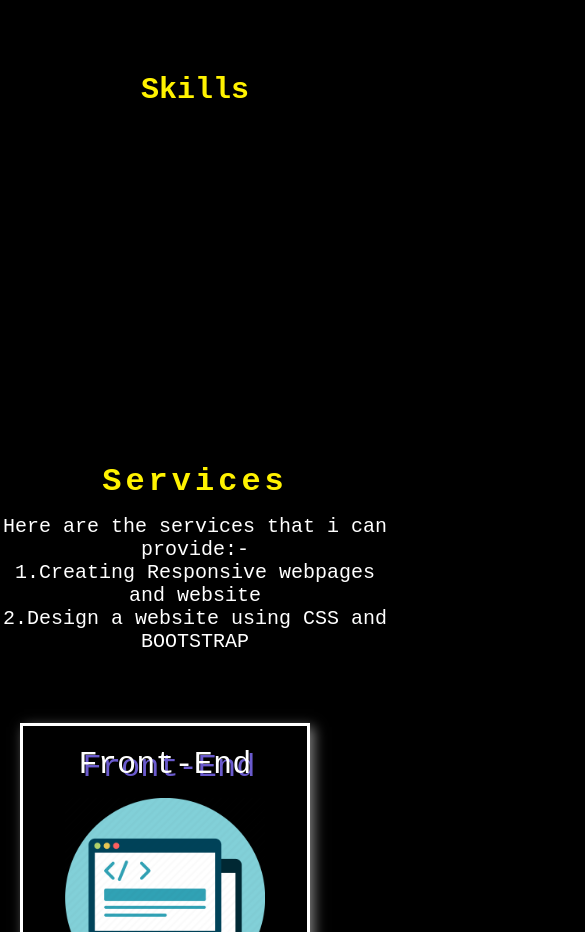
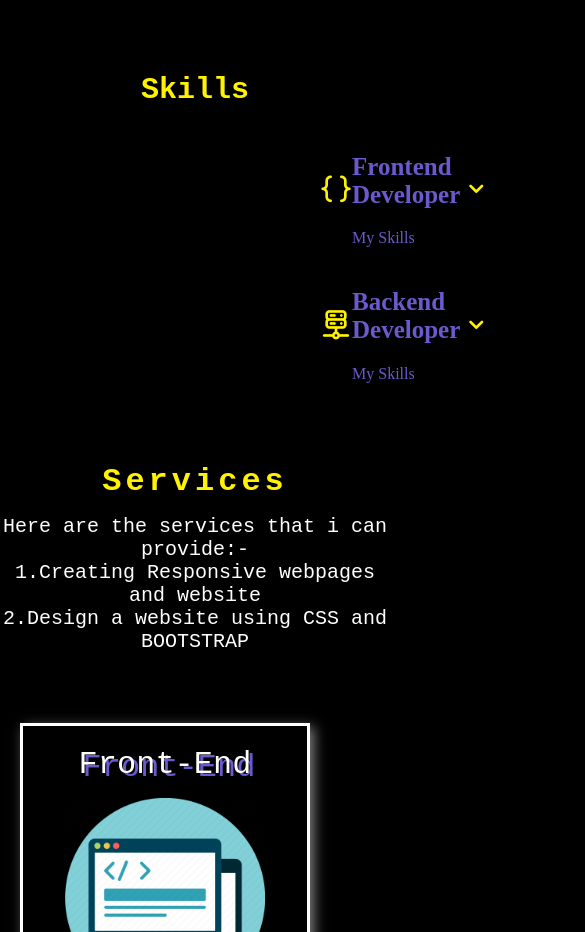
Before and after one commit to gpat22/GayatriPat.github.io, a plain HTML site: page index.html in a window 390 px wide. Shown: the part 1660-2592 px from the top of the page, 585 px wide, since content can reach past the window. Drawn offline with nearby package versions, Linux system fonts and the light colour scheme.

Commit message:
Update style.css

```diff
--- a/style.css
+++ b/style.css
@@ -912,6 +912,9 @@ nav{
     .s-box{
         margin-right: 80px;
     }
+    .skills_container{
+        margin-left: 300px;
+    }
 }
 
 @media(max-width:400px){
```
